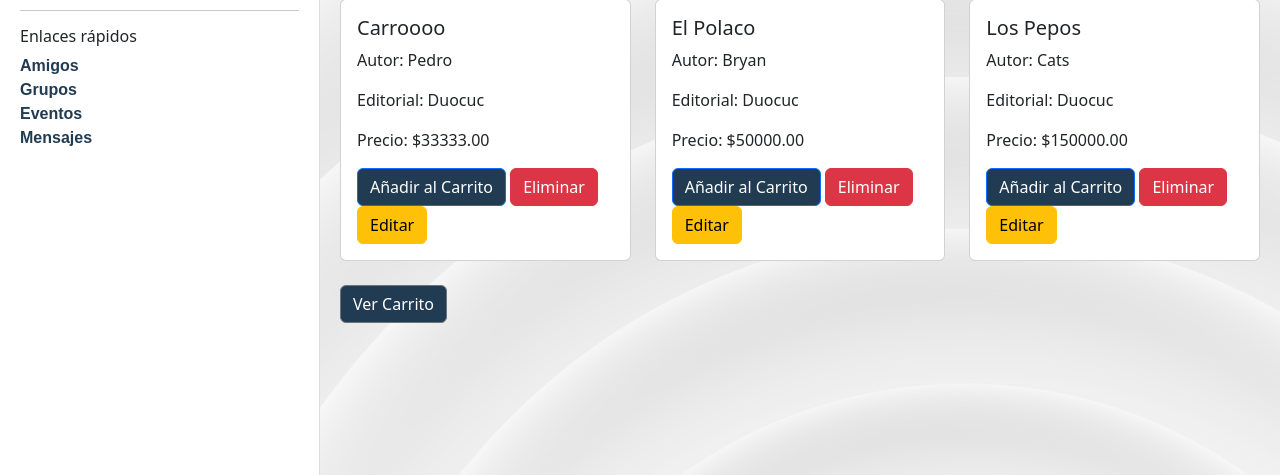
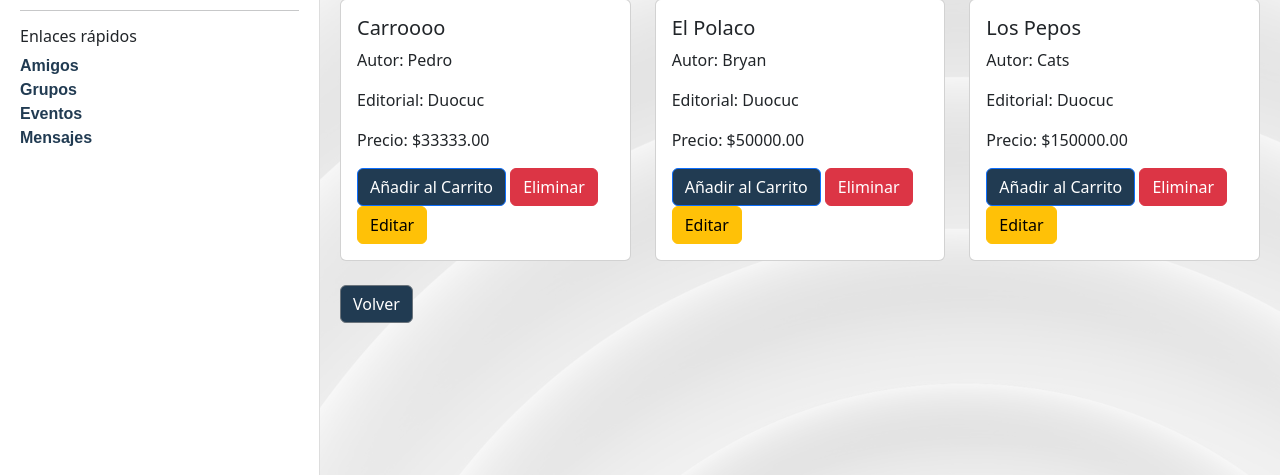
Before and after one commit to Bryanchavezv/Break, a Django app: page /marketplace in a window 1280 px wide. Shown: the part 249-724 px from the top of the page. Run offline with Django 4.2, Linux system fonts and the light colour scheme; data comes from the database, SQL or seed files in the repository; both versions use the stored data as it was after the commit; some libraries are stand-ins or nearby versions; some web fonts are replaced.

Commit message:
ajustes crud

```diff
--- a/break/redsocial/templates/redsocial/marketplace.html
+++ b/break/redsocial/templates/redsocial/marketplace.html
@@ -1,4 +1,3 @@
-<!-- marketplace.html -->
 {% load static %}
 <!DOCTYPE html>
 <html lang="es">
@@ -128,7 +127,12 @@
                     </div>
                 </div>
                 <br>
-                <a href="{% url 'carro' %}" class="btn btn-secondary">Ver Carrito</a>
+                <!-- Botón para volver al Marketplace -->
+                <a href="{% url 'marketplace' %}" class="btn btn-secondary">Volver</a>
+          </div>
+      </div>
+  </div>
+</div>
 
 <!-- Scripts de Bootstrap y jQuery -->
 <script src="https://code.jquery.com/jquery-3.5.1.min.js"></script>
```
Also changed, not shown: break/db.sqlite3.
